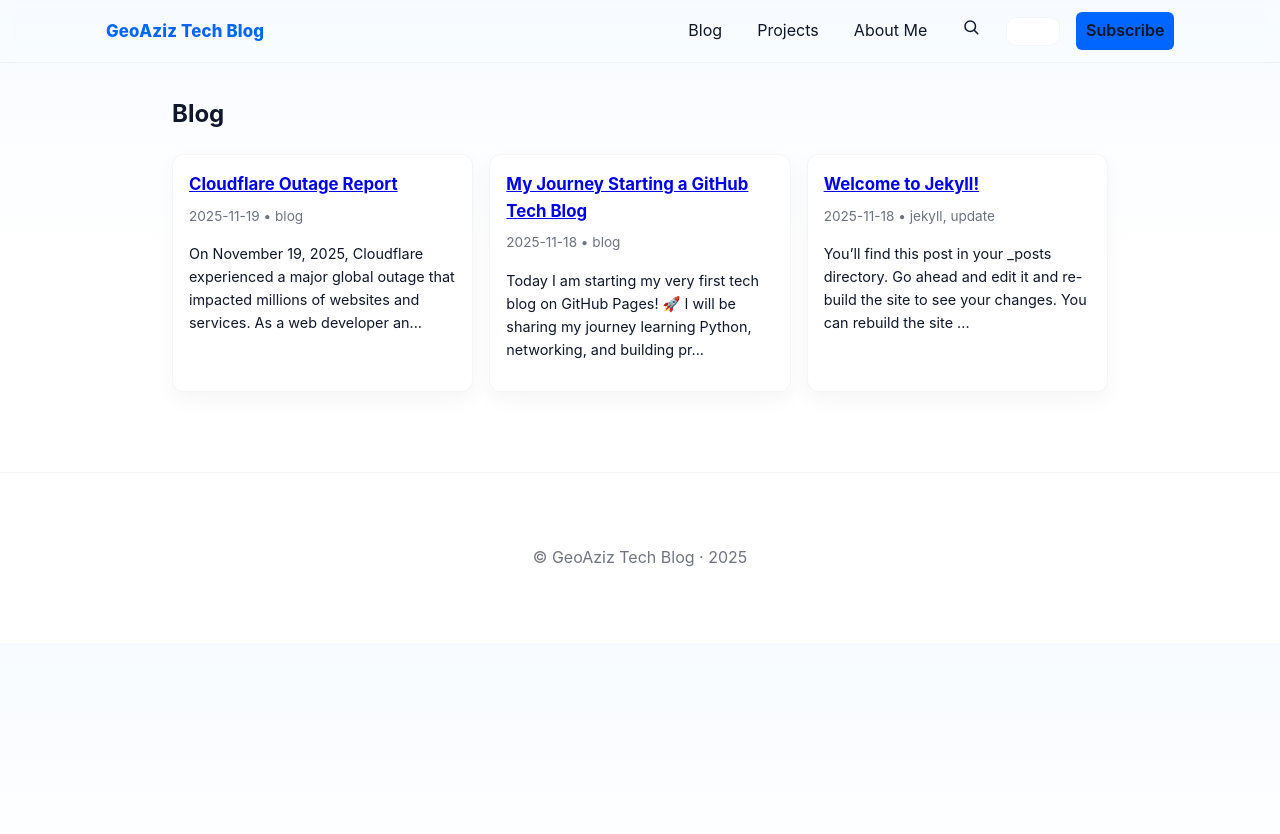
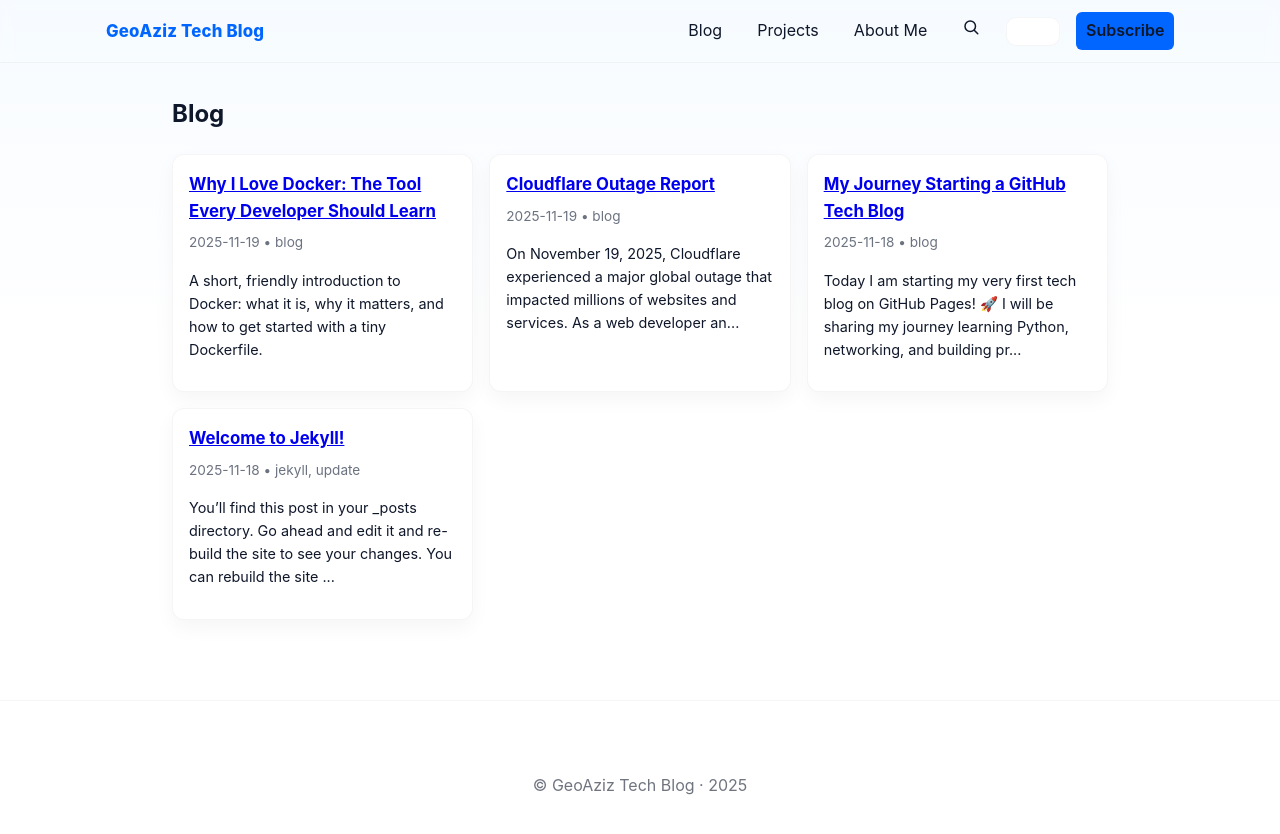
Before and after one commit to GeoAziz/GeoAziz.github.io, a Jekyll site: the page built from blog/index.md, in a window 1280 px wide. Shown: the top 834 px of the page. Built offline with Jekyll 4.4.1, drawn with Linux system fonts in a browser that asks for light colours; the list of posts is cut into pages by our own code; some of the changed lines change nothing that is shown.

Commit message:
chore(blog): add Day 8 Docker post + thumbnail; enable rouge highlighting

````diff
--- a/_config.yml
+++ b/_config.yml
@@ -37,6 +37,10 @@ plugins:
   - jekyll-seo-tag
   - jekyll-sitemap
   - jekyll-paginate-v2
+
+# Markdown and syntax highlighting (enable Dockerfile highlighting)
+markdown: kramdown
+highlighter: rouge
 
 social:
   image: /assets/images/og-image.svg
--- /dev/null
+++ b/_posts/2025-11-19-docker-love.md
@@ -0,0 +1,90 @@
+---
+layout: post
+title: "Why I Love Docker: The Tool Every Developer Should Learn"
+date: 2025-11-19 11:48:00 +0000
+categories: [blog]
+tags: [docker, devops, containers]
+image: /assets/images/blog/docker-thumb.png
+excerpt: "A short, friendly introduction to Docker: what it is, why it matters, and how to get started with a tiny Dockerfile."
+---
+
+![Docker Thumbnail](/assets/images/blog/docker-thumb.png)
+
+Docker makes packaging and running software simple. In this short primer you'll learn the core ideas, some practical examples, and a tiny Dockerfile you can copy-paste and run.
+
+### 1. What is Docker (in simple words)
+
+Docker is a tool that packages your application and its dependencies into a container — a lightweight, isolated environment that runs the same on any machine. Think of an image like a recipe and a container like a running meal cooked from that recipe.
+
+Why this matters: it removes the classic "works on my machine" problem and makes deployments predictable.
+
+### 2. Why developers love Docker
+
+- Consistency: The same image runs anywhere (your laptop, CI, or a cloud VM).
+- Fast startup: Containers start in seconds, unlike full virtual machines.
+- Lightweight: Containers share the host kernel and use fewer resources than VMs.
+- Portable: Images work on Linux, macOS (via Docker Desktop), and Windows.
+- Easy to scale: Running multiple containers for the same service is simple.
+
+Real examples:
+
+- Deploying a FastAPI app with a single image and a Procfile or container orchestrator.
+- Running a Postgres or Redis instance locally for development without installing the DB system globally.
+- Using command-line tools (e.g., linters or security scanners) inside containers so you don't pollute your host.
+
+### 3. Docker vs Virtual Machines (quick comparison)
+
+| Feature | Docker (container) | Virtual Machine |
+|---|---:|---:|
+| Speed | Starts in seconds | Slow (minutes to boot) |
+| Size | Small (MBs) | Large (GBs) |
+| Isolation | Strong (process-level) | Very strong (full OS) |
+| Use-cases | Microservices, dev workflows | Full OS testing, legacy apps |
+
+### 4. How I use Docker myself
+
+- Developing FastAPI services locally and ensuring they run the same in CI.
+- Testing mini Cloudflare-engine prototypes inside containers to replicate network tooling.
+- Running ephemeral dev tools (databases, message queues) quickly during development.
+
+### 5. Your first Dockerfile example
+
+Here's the minimal Dockerfile everyone should try:
+
+```dockerfile
+FROM python:3.11-slim
+WORKDIR /app
+COPY app.py .
+RUN pip install --no-cache-dir fastapi uvicorn
+CMD ["uvicorn", "app:app", "--host", "0.0.0.0", "--port", "8000"]
+```
+
+Save this `Dockerfile` alongside a minimal `app.py` (FastAPI) and build/run with the commands below.
+
+### 6. Basic commands you should know
+
+```bash
+# Build an image (tag it `myapp`)
+docker build -t myapp .
+
+# Run the image and expose port 8000
+docker run -p 8000:8000 myapp
+
+# List running containers
+docker ps
+
+# Stop a container by id or name
+docker stop <container-id>
+```
+
+### Final thoughts
+
+Docker isn't magic, but it's one of the most practical tools a developer can learn. With a small set of commands and a basic Dockerfile you can make your apps reproducible, portable, and easier to deploy. In 2025, container literacy is a must-have skill — try building and running a tiny app today.
+
+Happy containerizing! 🚢
+
+---
+
+If you'd like, I can:
+- Add a tag listing page for `docker` posts so readers can click the tag and see other articles.
+- Add a short demo `app.py` and a GitHub gist for the example so readers can copy it quickly.
````
Also changed, not shown: assets/images/blog/docker-thumb.png (added).
